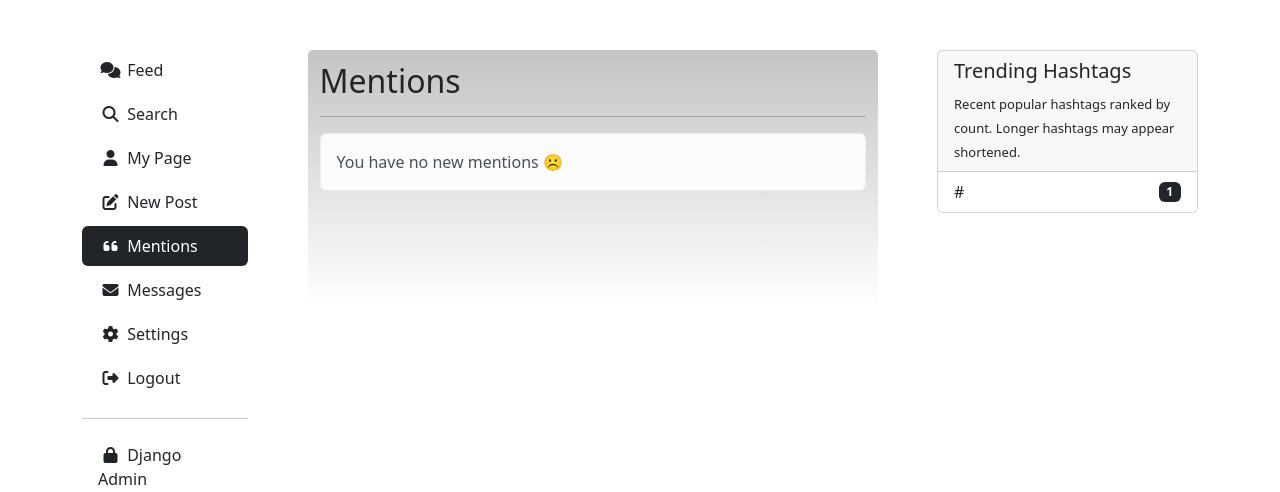
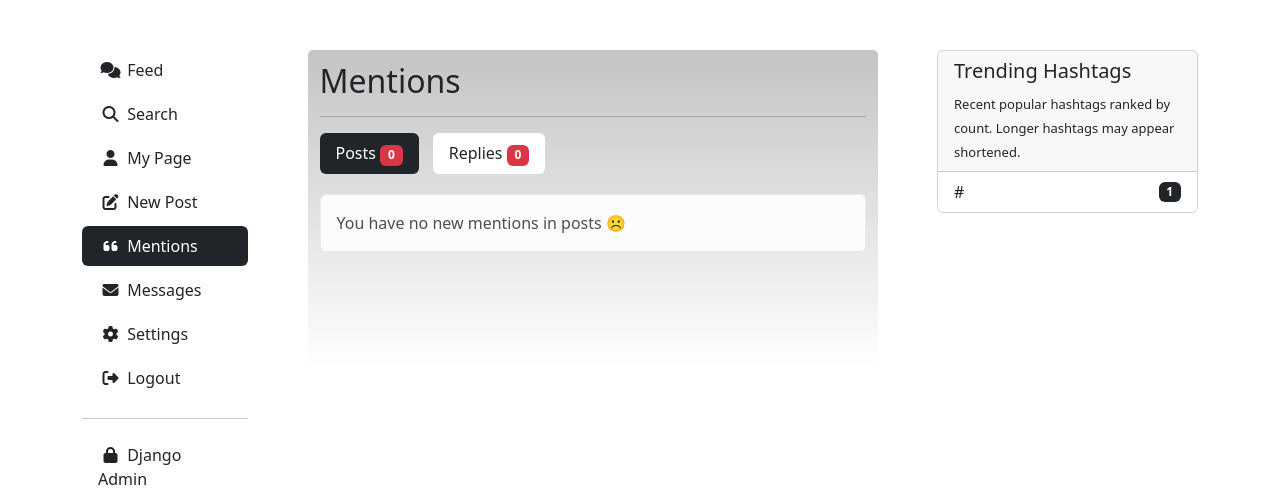
Before and after one commit to paulio11/P4-Squigl-Twitter-Clone, a Django app: page /mentions/ in a window 1280 px wide. Shown: the part 120-612 px from the top of the page. Run offline with Django 3.2, Linux system fonts and the light colour scheme; the visitor is signed in with stand-in values (Sample User, id 1); data comes from the database, SQL or seed files in the repository; data that the repository does not hold is empty; some libraries are stand-ins or nearby versions.

Commit message:
Fix line of if statements for aria visibility

```diff
--- a/templates/social/mentions.html
+++ b/templates/social/mentions.html
@@ -10,40 +10,44 @@ Mentions
 <h2>Mentions</h2>
 <hr>
 {% mentions_count request.user as mentions %}
-{% if mentions > 0 %}
 <!-- Mentions navigation -->
 <ul class="nav nav-pills mb-3 mentions-ul" id="nav-pills-tab" role="tablist">
     <li class="nav-item" role="presentation">
-        {% if posts %}
         <button class="nav-link active d-inline" id="pills-posts-tab" data-bs-toggle="pill" data-bs-target="#pills-posts"
             type="button" role="tab" aria-controls="pills-posts" aria-selected="true">Posts <span class="badge text-bg-danger">{{ posts.count }}</span></button>
-        {% endif %}
-        {% if replies %}
-        <button class="nav-link {% if not posts %}active{% endif %} d-inline" id="pills-replies-tab" data-bs-toggle="pill" data-bs-target="#pills-replies"
+        <button class="nav-link d-inline" id="pills-replies-tab" data-bs-toggle="pill" data-bs-target="#pills-replies"
             type="button" role="tab" aria-controls="pills-replies" aria-selected="false">Replies <span class="badge text-bg-danger">{{ replies.count }}</span></button>
-        {% endif %}
     </li>
+    {% if mentions > 0%}
     <li><a href="{% url 'mark_read' %}" class="btn btn-success read-btn">Mark All Read</a></li>
+    {% endif %}
 </ul>
 <!-- Mentions navigation ends -->
-{% else %}
-<div class="alert alert-light" role="alert">
-    You have no new mentions ☹️
-</div>
-{% endif %}
 <div class="tab-content" id="pills-tabContent">
     <!-- Mentions - posts -->
     <div class="tab-pane fade show active" id="pills-posts" role="tabpanel" aria-labelledby="pills-posts-tab" tabindex="0">
+        {% if posts %}
         {% for post in posts %}
         {% include 'templates/post-template.html' %}
         {% endfor %}
+        {% else %}
+        <div class="alert alert-light" role="alert">
+            You have no new mentions in posts ☹️
+        </div>
+        {% endif %}
     </div>
     <!-- Mentions - posts ends -->
     <!-- Mentions - replies -->
-    <div class="tab-pane fade {% if not posts %}show active{% endif %}" id="pills-replies" role="tabpanel" aria-labelledby="pills-replies-tab" tabindex="0">
+    <div class="tab-pane fade" id="pills-replies" role="tabpanel" aria-labelledby="pills-replies-tab" tabindex="0">
+        {% if replies %}
         {% for reply in replies %}
         {% include 'templates/reply-template.html' %}
         {% endfor %}
+        {% else %}
+        <div class="alert alert-light" role="alert">
+            You have no new mentions in replies ☹️
+        </div>
+        {% endif %}
     </div>
     <!-- Mentions - replies ends -->
 </div>
```
